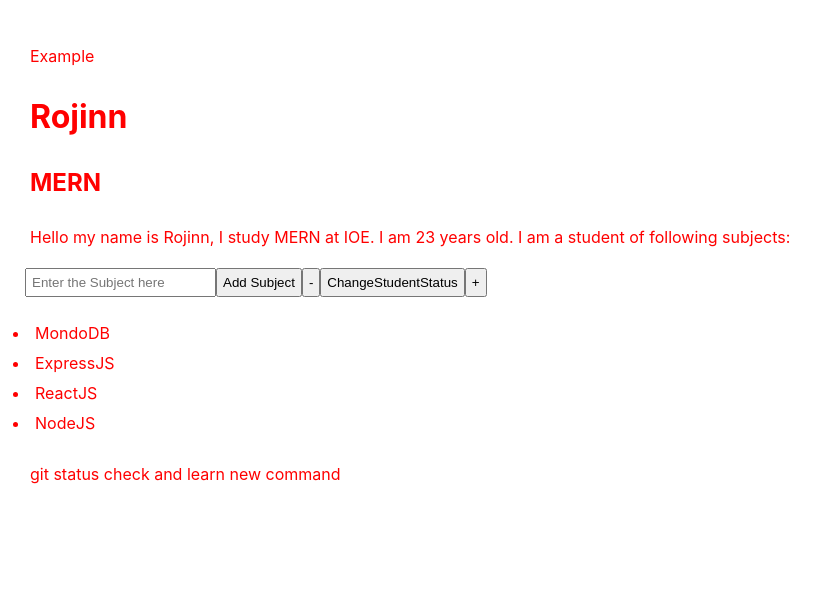
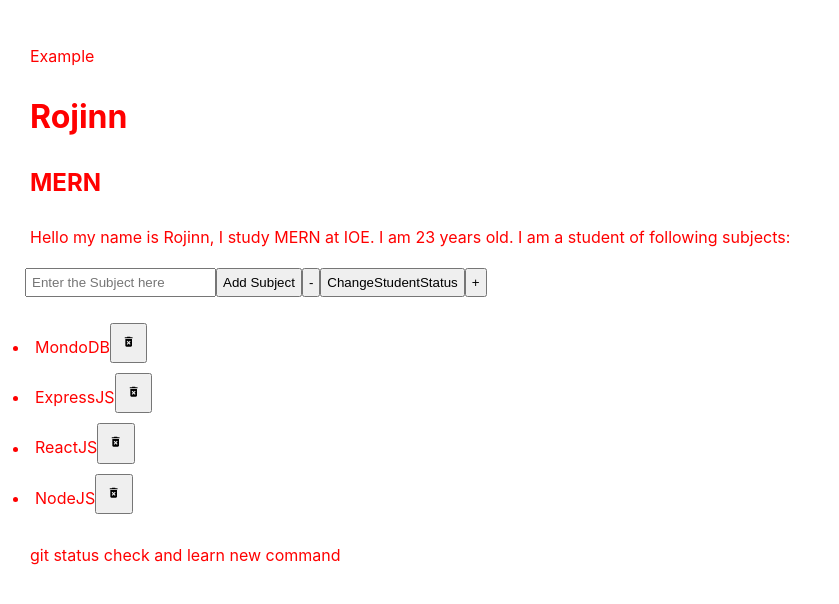
Before and after one commit to nastike/react-tutorials, a React (Create React App) app in the folder rojinn-video-tut/: page / in a window 1280 px wide. Shown: the top 604 px of the page, without its empty margins (0-839 px from the left). Built offline with nearby package versions, Linux system fonts and the light colour scheme.

Commit message:
Delete Button added using React Icons

```diff
--- a/rojinn-video-tut/package.json
+++ b/rojinn-video-tut/package.json
@@ -8,6 +8,7 @@
     "@testing-library/user-event": "^13.2.1",
     "react": "^18.2.0",
     "react-dom": "^18.2.0",
+    "react-icons": "^4.12.0",
     "react-scripts": "5.0.1",
     "web-vitals": "^2.1.0"
   },
--- a/rojinn-video-tut/src/components/FirstComponent.js
+++ b/rojinn-video-tut/src/components/FirstComponent.js
@@ -1,4 +1,6 @@
 import { useState } from 'react';
+import { MdDeleteForever } from 'react-icons/md';
+
 const FirstComponent = ({
   name,
   courseName,
@@ -43,8 +45,13 @@ const FirstComponent = ({
       <button onClick={() => setState(!state)}>ChangeStudentStatus</button>
       <button onClick={(e) => setCount(count + 1)}>+</button>
       <ul>
-        {subject.map((s) => (
-          <li key={s}>{s}</li>
+        {subject.map((s, index) => (
+          <li key={s}>
+            {s}
+            <button type='button'>
+              <MdDeleteForever>Delete</MdDeleteForever>
+            </button>
+          </li>
         ))}
       </ul>
       <p>git status check and learn new command</p>
```
Also changed, not shown: 1 other file (tests, documents, lock files or other folders).
